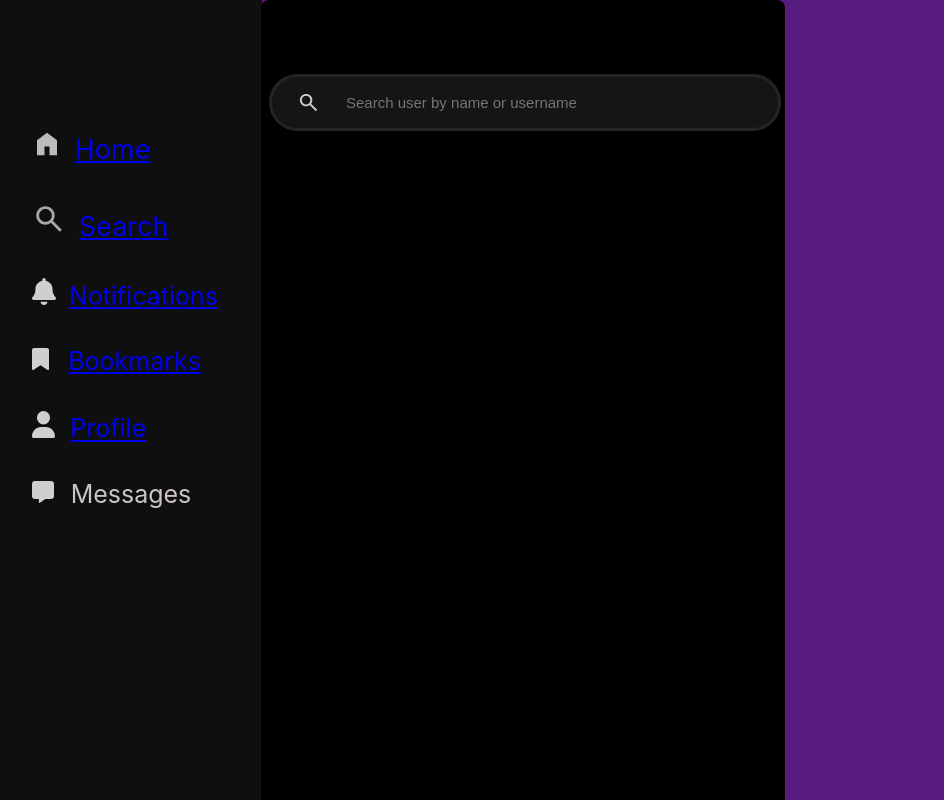
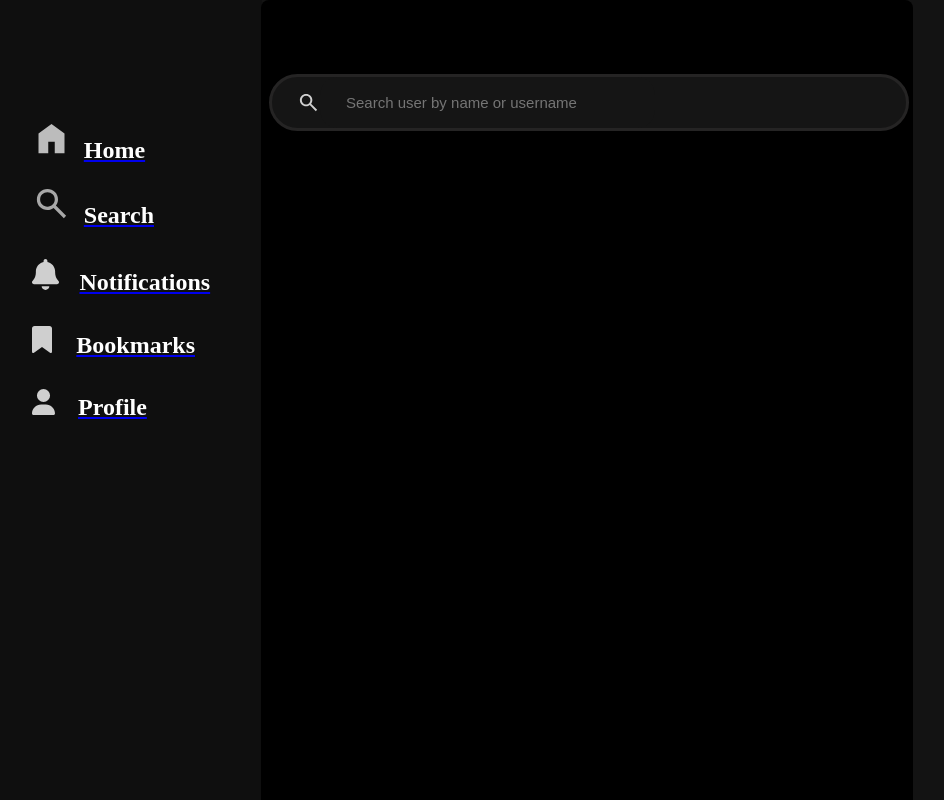
Before and after one commit to soumya-maheshwari/Twitter, a React (Create React App) app in the folder frontend/: page /search in a window 1280 px wide. Shown: the whole page, without its empty margins (8-952 px from the left). Built offline with nearby package versions, Linux system fonts and the light colour scheme.

Commit message:
add profile picture

```diff
--- a/frontend/src/Components/Homepage/Homepage.jsx
+++ b/frontend/src/Components/Homepage/Homepage.jsx
@@ -25,7 +25,7 @@ const Homepage = () => {
 
         <div className="home-right">
           <div className="home-center">
-            <div className="home-head">Search Users</div>
+            {/* <div className="home-head">Search Users</div> */}
             {/* <SearchUsers /> */}
             <img
               src={logoutImg}
--- a/frontend/src/Components/Profilepage/EditProfile.jsx
+++ b/frontend/src/Components/Profilepage/EditProfile.jsx
@@ -11,6 +11,8 @@ const EditProfile = () => {
   const navigate = useNavigate();
   const dispatch = useDispatch();
   const user = JSON.parse(localStorage.getItem("userInfo"));
+
+  const [remainingCharacters, setRemainingCharacters] = useState(50);
 
   const [name, setName] = useState(user.user.name);
   const [username, setUsername] = useState(user.user.username);
@@ -48,6 +50,14 @@ const EditProfile = () => {
         return err.response;
       });
   };
+
+  const handleBioChange = (e) => {
+    const inputValue = e.target.value;
+    const charactersLeft = 50 - inputValue.length;
+    setRemainingCharacters(charactersLeft);
+    setBio(inputValue);
+  };
+
   return (
     <>
       <Sidebar />
@@ -97,10 +107,12 @@ const EditProfile = () => {
               type="text"
               className="edit-name-input"
               value={bio}
-              onChange={(e) => setBio(e.target.value)}
+              onChange={handleBioChange}
             />
             <img src={emoji} alt="" className="emoji-icon2" />
+            {/* <div className="character-count">{remainingCharacters} / 50</div> */}
           </div>
+          <div className="character-count">{remainingCharacters} / 50</div>
           <button type="submit" className="yes" onClick={handleEdit}>
             Edit
           </button>
--- a/frontend/src/Components/Profilepage/Profilepage.jsx
+++ b/frontend/src/Components/Profilepage/Profilepage.jsx
@@ -40,9 +40,9 @@ const Profilepage = () => {
               </div>
 
               <div className="profile2">
-                {/* <p className="count">{user.user.no_of_posts.length}</p>
+                <p className="count">{user.user.no_of_posts.length}</p>
                 <p className="count">{user.user.followers.length}</p>
-                <p className="count">{user.user.following.length}</p> */}
+                <p className="count">{user.user.following.length}</p>
               </div>
             </div>
           </div>
--- a/frontend/src/Components/Profilepage/profilepage.css
+++ b/frontend/src/Components/Profilepage/profilepage.css
@@ -124,13 +124,13 @@
   display: flex;
   flex-direction: column;
   position: absolute;
-  top: 15vh;
+  top: 11vh;
   left: 35.5vw;
   width: 40vw;
   padding-bottom: 35px;
   height: fit-content;
   background-color: #121212;
-  border: 1px solid rgba(255, 255, 255, 0.3);
+  border: 3px solid rgba(255, 255, 255, 0.7);
   /* box-shadow: 0px 100px 80px #1A1C1E; */
   border-radius: 16px;
   /* display: none; */
@@ -187,3 +187,17 @@
   margin-left: 10vw;
   cursor: pointer;
 }
+
+.character-count {
+  margin-left: 30vw;
+  margin-top: -10px;
+}
+.character-count::after {
+  content: "";
+  position: absolute;
+  bottom: -20px;
+  right: 0;
+  color: #888;
+  font-size: 12px;
+  margin-left: 10vw;
+}
--- a/frontend/src/Components/Search/Search.jsx
+++ b/frontend/src/Components/Search/Search.jsx
@@ -2,12 +2,15 @@ import React from "react";
 import Sidebar from "../Sidebar/Sidebar";
 import "./search.css";
 import SearchUsers from "../Homepage/SearchUsers/SearchUsers";
+
 const Search = () => {
   return (
     <>
-      <Sidebar />
-      <div className="search-sidebar">
-        <SearchUsers />
+      <div className="search-page">
+        <Sidebar />
+        <div className="search-sidebar">
+          <SearchUsers />
+        </div>
       </div>
     </>
   );
--- a/frontend/src/Components/Search/search.css
+++ b/frontend/src/Components/Search/search.css
@@ -1,22 +1,26 @@
+.search-page {
+  background-color: rgb(19, 19, 19);
+  width: 100vw;
+  height: 100vh;
+}
 .search-sidebar {
   display: flex;
   flex-direction: column;
-  position: absolute;
+  /* position: absolute; */
   left: 21vw;
   /* top: 90px; */
   padding: 10px 4px 20px 8px;
   background: black;
   border-radius: 8px;
   position: fixed;
-  overflow-y: scroll;
-  scroll-behavior: smooth;
+  /* overflow-y: scroll; */
+  /* scroll-behavior: smooth; */
   color: white;
-  width: 40vw;
+  width: 50vw;
   height: 100vh;
-  overflow-x: scroll;
 
-  scrollbar-width: thin;
-  scrollbar-color: transparent transparent;
+  /* scrollbar-width: thin; */
+  /* scrollbar-color: transparent transparent; */
 }
 
 .search-sidebar ::-webkit-scrollbar {
--- a/frontend/src/Components/Sidebar/Sidebar.jsx
+++ b/frontend/src/Components/Sidebar/Sidebar.jsx
@@ -52,7 +52,10 @@ const Sidebar = () => {
         <ul className="lists-item">
           <Link to="/homePage">
             {" "}
-            <li className="list-item" onClick={handleHome}>
+            <li
+              className="list-item"
+              //  onClick={handleHome}
+            >
               <img src={homeImg} alt="" className="home-icon" id="home-icon" />
               <span id="home-name">Home</span>
             </li>
@@ -76,7 +79,6 @@ const Sidebar = () => {
               <span className="bell-name">Notifications</span>
             </li>{" "}
           </Link>
-
           <Link to="/bookmarks">
             <li className="list-item" onClick={handleBookmark}>
               <img
@@ -100,7 +102,7 @@ const Sidebar = () => {
               <span className="profile-name">Profile</span>
             </li>{" "}
           </Link>
-          <li className="list-item" onClick={handleMessage}>
+          {/* <li className="list-item" onClick={handleMessage}>
             <img
               src={messageImg}
               alt=""
@@ -108,7 +110,7 @@ const Sidebar = () => {
               id="message-icon"
             />
             <span className="message-name">Messages</span>
-          </li>
+          </li> */}
         </ul>
       </div>
     </>
--- a/frontend/src/Components/Sidebar/sidebar.css
+++ b/frontend/src/Components/Sidebar/sidebar.css
@@ -20,6 +20,7 @@
   height: 100%;
   display: flex;
   flex-direction: column;
+  /* display: block-; */
   background-color: rgb(15, 15, 15);
 }
 
@@ -33,75 +34,94 @@
 .lists-item {
   list-style: none;
   margin-top: 30px;
-  font-weight: 400;
+  font-weight: 600;
   font-size: 24px;
-  color: rgba(224, 216, 216, 0.9);
+  /* color: rgba(224, 216, 216, 0.9); */
+  font-family: "Montserrat";
+  list-style-type: none;
 }
-.list-item {
+/* .list-item {
   margin-bottom: 35px;
   cursor: pointer;
-}
+} */
 
-#list-name {
+/* #list-name {
   opacity: 0.9;
-}
+} */
 
 .home-icon {
   padding-right: 1vw;
   opacity: 0.8;
-  width: 30px;
+  width: 39px;
   align-items: center;
   text-align: center;
+  margin-top: -10px;
+  /* padding-top: 10px; */
 }
 
 #home-name {
-  font-size: 27px;
+  /* font-size: 38px; */
+  /* margin-left: -4px; */
+  color: white;
 }
 .search-icon-list {
   padding-right: 1vw;
   opacity: 0.8;
   width: 34px;
+  /* align-items: center; */
+  margin-top: 20px;
+  /* text-align: center; */
+  padding-right: 1vw;
+  opacity: 0.8;
+  width: 39px;
   align-items: center;
-  padding-top: 1px;
   text-align: center;
 }
 
 .search-name {
-  font-size: 27px;
+  /* font-size: 38px; */
+  /* margin-top: 30px; */
+  color: white;
 }
 .bell-icon {
-  padding-right: 1vw;
+  padding-right: 1.6vw;
   opacity: 0.8;
-  width: 24px;
+  width: 27px;
   align-items: center;
   text-align: center;
+  margin-top: 30px;
 }
 
 .bell-name {
-  font-size: 25px;
+  color: white;
+  /* font-size: 25px; */
 }
 
 .bookmark-icon {
-  padding-right: 1.5vw;
+  padding-right: 1.9vw;
   opacity: 0.8;
-  width: 17px;
+  width: 20px;
   align-items: center;
+  margin-top: 30px;
   text-align: center;
 }
 
 .bookmarks-name {
-  font-size: 25px;
+  /* font-size: 25px; */
+  color: white;
 }
 
 .profile-icon {
-  padding-right: 1.2vw;
+  padding-right: 1.8vw;
   opacity: 0.8;
   width: 23px;
   align-items: center;
   text-align: center;
+  margin-top: 30px;
 }
 .profile-name {
-  font-size: 25px;
+  /* font-size: 25px; */
+  color: white;
 }
 
 .message-icon {
@@ -109,6 +129,8 @@
   opacity: 0.8;
   width: 22px;
   align-items: center;
+  margin-top: 13px;
+
   text-align: center;
 }
 .message-name {
```
Also changed, not shown: frontend/src/Components/Posts/Posts.jsx (+5 -9 lines).
